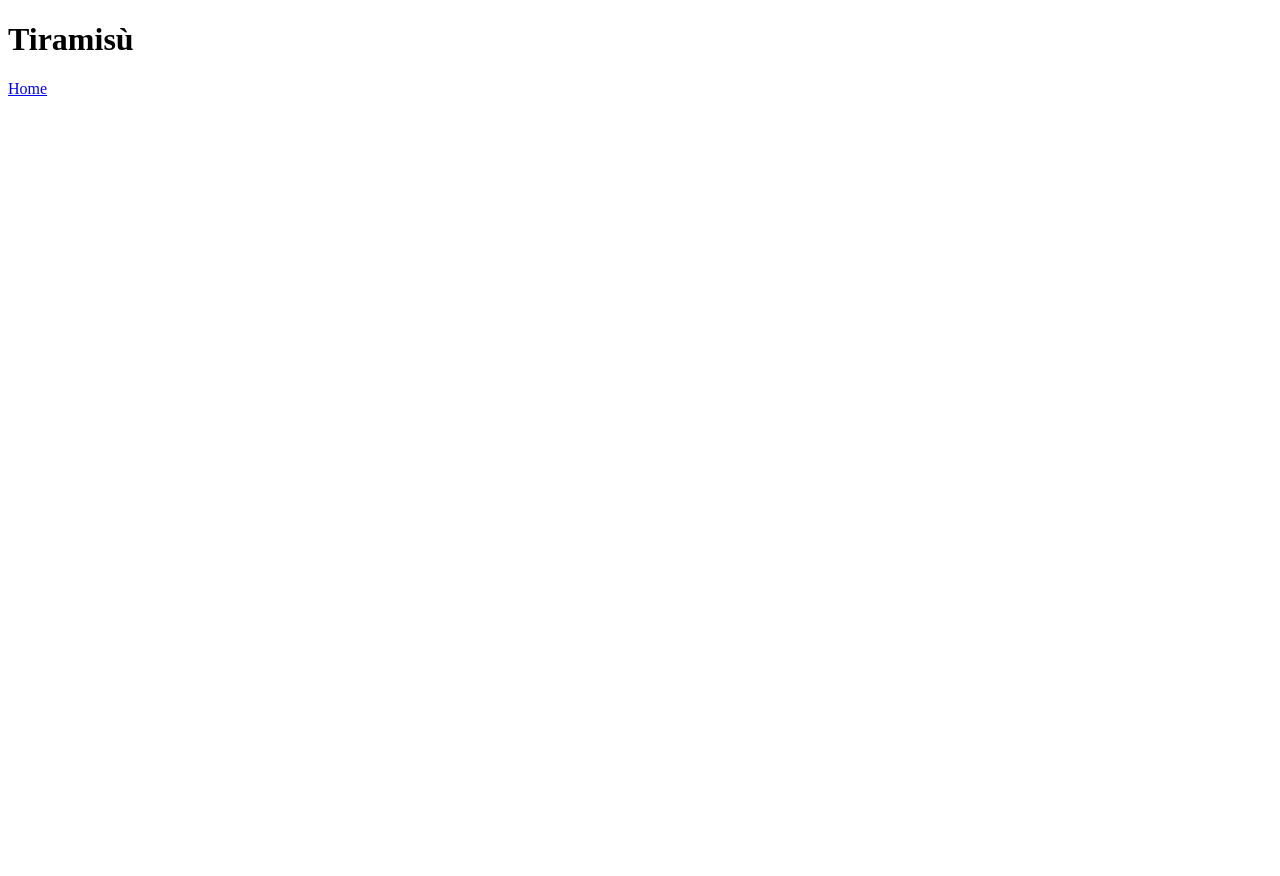
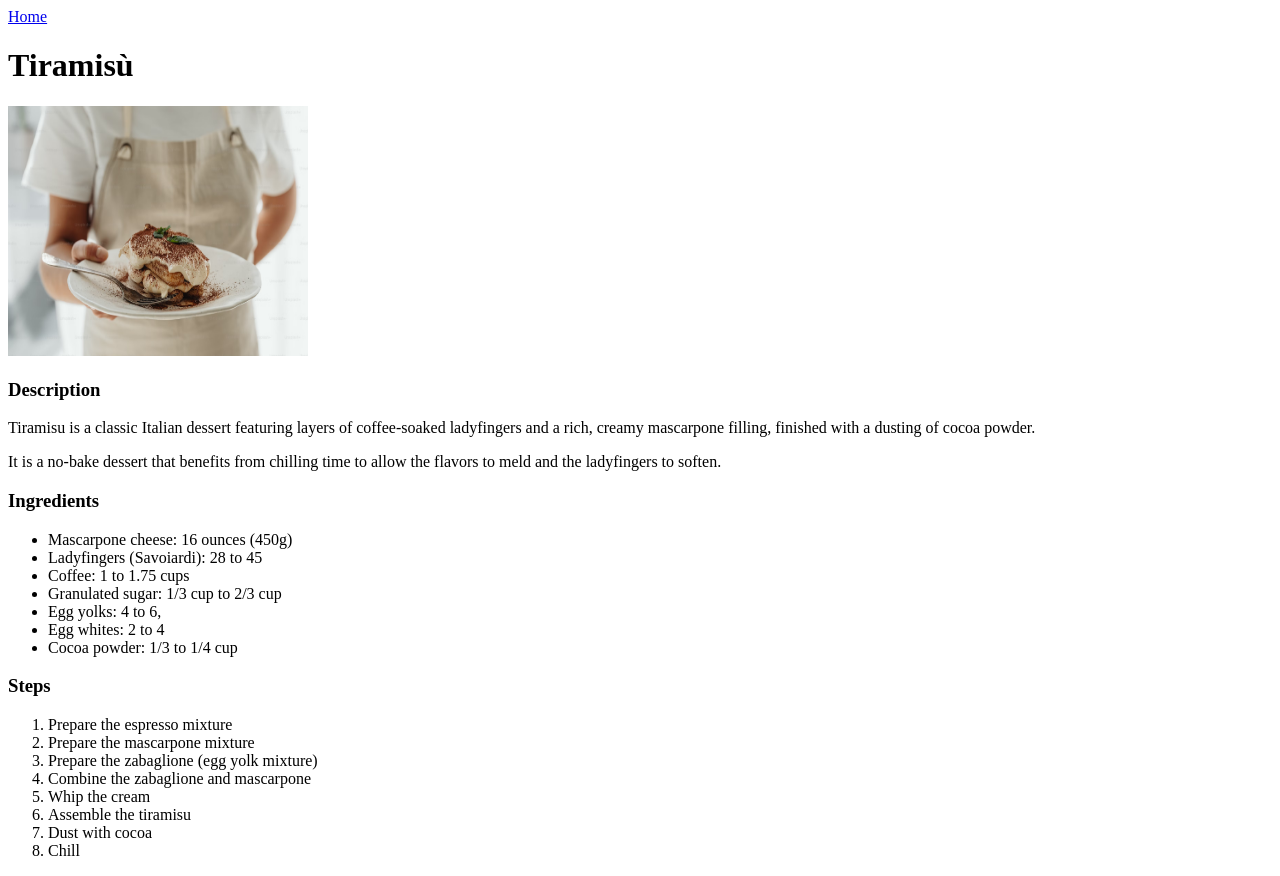
Before and after one commit to mmanzo00/odin-recipes, a plain HTML site: page recipes/tiramisu.html in a window 1280 px wide. Before the commit the page ends 800 px from the top, so only its background shows below. Drawn offline with Linux system fonts and the light colour scheme.

Commit message:
feat: update tiramisu page Added a tiramisu image, a description, a list of ingredients and a list of steps to do.

```diff
--- a/recipes/tiramisu.html
+++ b/recipes/tiramisu.html
@@ -6,7 +6,36 @@
     <title>Odin Recipes - Tiramisù</title>
 </head>
 <body>
+    <a href="../index.html" target="_blank" rel="noopener noreferrer">Home</a>
     <h1>Tiramisù</h1>
-    <a href="../index.html" target="_blank" rel="noopener noreferrer">Home</a>
+    <img src="../images/tiramisu.png" alt="Tiramisu photo" height="250" width="300">
+    <h3>Description</h3>
+    <p>Tiramisu is a classic Italian dessert featuring layers of coffee-soaked ladyfingers and a rich, creamy mascarpone filling, finished with a dusting of cocoa powder.</p>
+    <p>It is a no-bake dessert that benefits from chilling time to allow the flavors to meld and the ladyfingers to soften.</p>
+    <h3>Ingredients</h3>
+    <ul>
+        <li>Mascarpone cheese: 16 ounces (450g)</li>
+        <li>Ladyfingers (Savoiardi): 28 to 45</li>
+        <li>Coffee: 1 to 1.75 cups</li>
+        <li>Granulated sugar: 1/3 cup to 2/3 cup</li>
+        <li>Egg yolks: 4 to 6,</li>
+        <li>Egg whites: 2 to 4</li>
+        <li>Cocoa powder: 1/3 to 1/4 cup</li>
+    </ul>
+    <h3>Steps</h3>
+    <ol>
+        <li>Prepare the espresso mixture</li>
+        <li>Prepare the mascarpone mixture</li>
+        <li>Prepare the zabaglione (egg yolk mixture)</li>
+        <li>Combine the zabaglione and mascarpone</li>
+        <li>Whip the cream</li>
+        <li>Assemble the tiramisu</li>
+        <li>Dust with cocoa</li>
+        <li>Chill</li>
+    </ol>
+
+
+
+
 </body>
 </html>
```
Also changed, not shown: index.html (+1 -0 lines), images/tiramisu.png (added).
